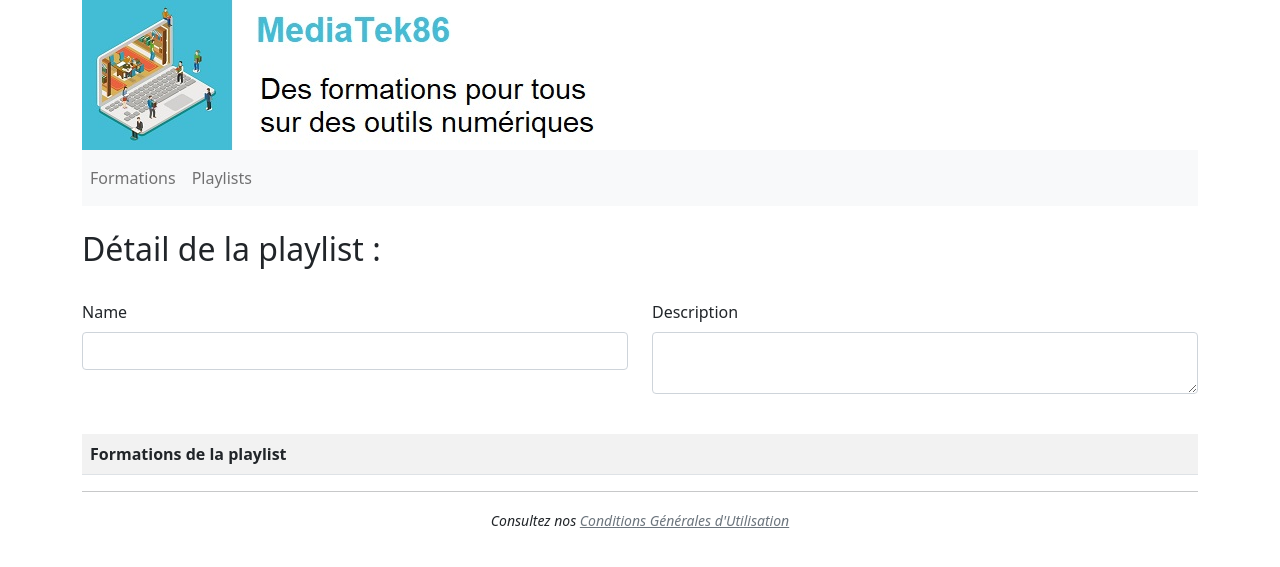
After one commit to Atelier-Du-Code/MediatekFormation_Symfony_Definitif, a Symfony app: template templates/admin/admin.playlist.edit.html.twig in a window 1280 px wide. The commit adds this page. Shown: the top 567 px of the page. Run offline with Twig, Linux system fonts and the light colour scheme; the template is opened without the code that fills it, so the values that code supplies are empty; form fields are guessed from the names that the template uses; some libraries are stand-ins or nearby versions.

Commit message:
Mission 2 - Tâche 2.2 : Ajout de boutons de modification et d'ajout pour les playlists dans leur espace de gestion

```diff
--- /dev/null
+++ b/templates/_admin.playlist.form.html.twig
@@ -0,0 +1,12 @@
+ {{ form_start(formPlaylist) }}
+    <div class="row">
+
+                <div class="col">
+                    {{ form_row(formPlaylist.name) }}
+                </div>
+                <div class="col">
+                    {{ form_row(formPlaylist.description) }}
+                </div>
+     </div>
+
+    {{ form_end(formPlaylist) }}
--- /dev/null
+++ b/templates/admin/admin.playlist.edit.html.twig
@@ -0,0 +1,33 @@
+{% extends "baseadmin.html.twig"%}
+{% block body %}
+    <th class="text-center align-top" scope="col">
+                    &nbsp;
+    </th>
+    <h2>Détail de la playlist :</h2>
+    <th class="text-center align-top" scope="col">
+                    &nbsp;
+    </th>
+    {{ include ('_admin.playlist.form.html.twig') }}
+
+    <th class="text-center align-top" scope="col">
+                    &nbsp;
+    </th>
+
+    <table class="table table-striped">
+        <th class="text-left align-top" scope="col">
+                    Formations de la playlist<br />
+
+        </th>
+        <tbody>
+            {% for formation in playlist.formations %}
+                <tr class="align-middle">
+                    <td>
+                        <h5 class="text-info">
+                            {{formation.title }}
+                        </h5>
+                    </td>
+                </tr>
+            {% endfor %}
+        </tbody>
+    </table>
+{% endblock %}
```
Also changed, not shown: src/Controller/admin/AdminPlaylistController.php (+29 -0 lines), src/Form/PlaylistType.php (added, +35 -0 lines), templates/admin/admin.playlists.html.twig (+10 -0 lines).
